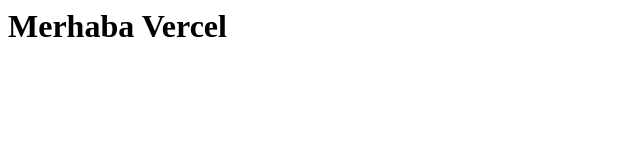
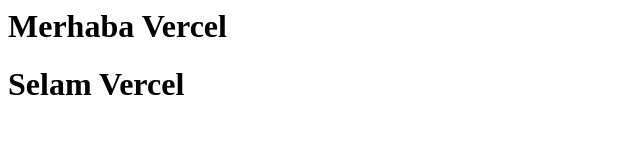
Before and after one commit to azyulfimastan/proje-adi, a plain HTML site: page index.html in a window 1280 px wide. Shown: the whole page, without its empty margins (0-640 px from the left). Drawn offline with Linux system fonts and the light colour scheme.

Commit message:
Add greeting 'Selam Vercel' to index.html

```diff
--- a/index.html
+++ b/index.html
@@ -1 +1,2 @@
 <h1>Merhaba Vercel</h1>
+<h1>Selam Vercel</h1>
```
